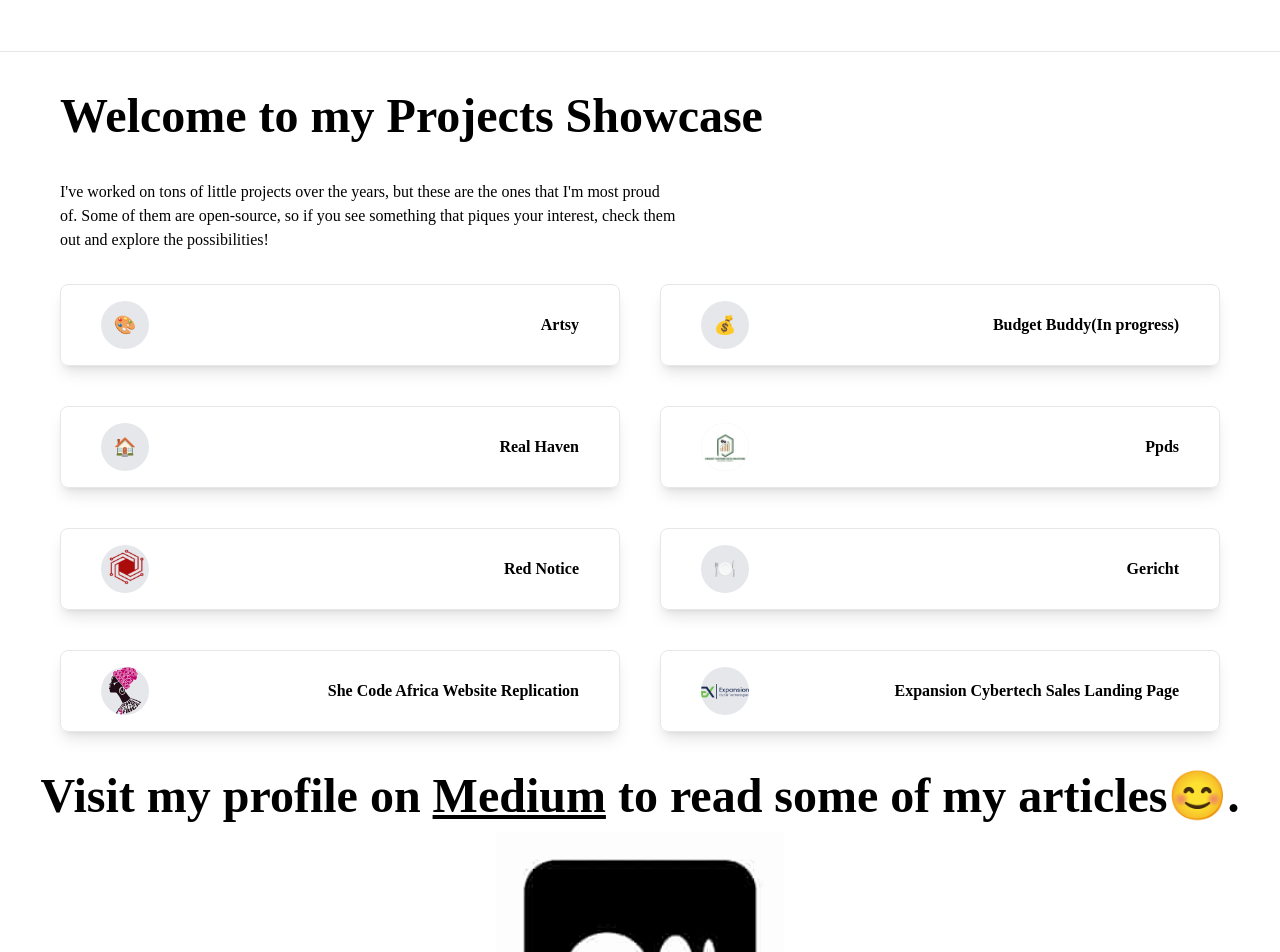
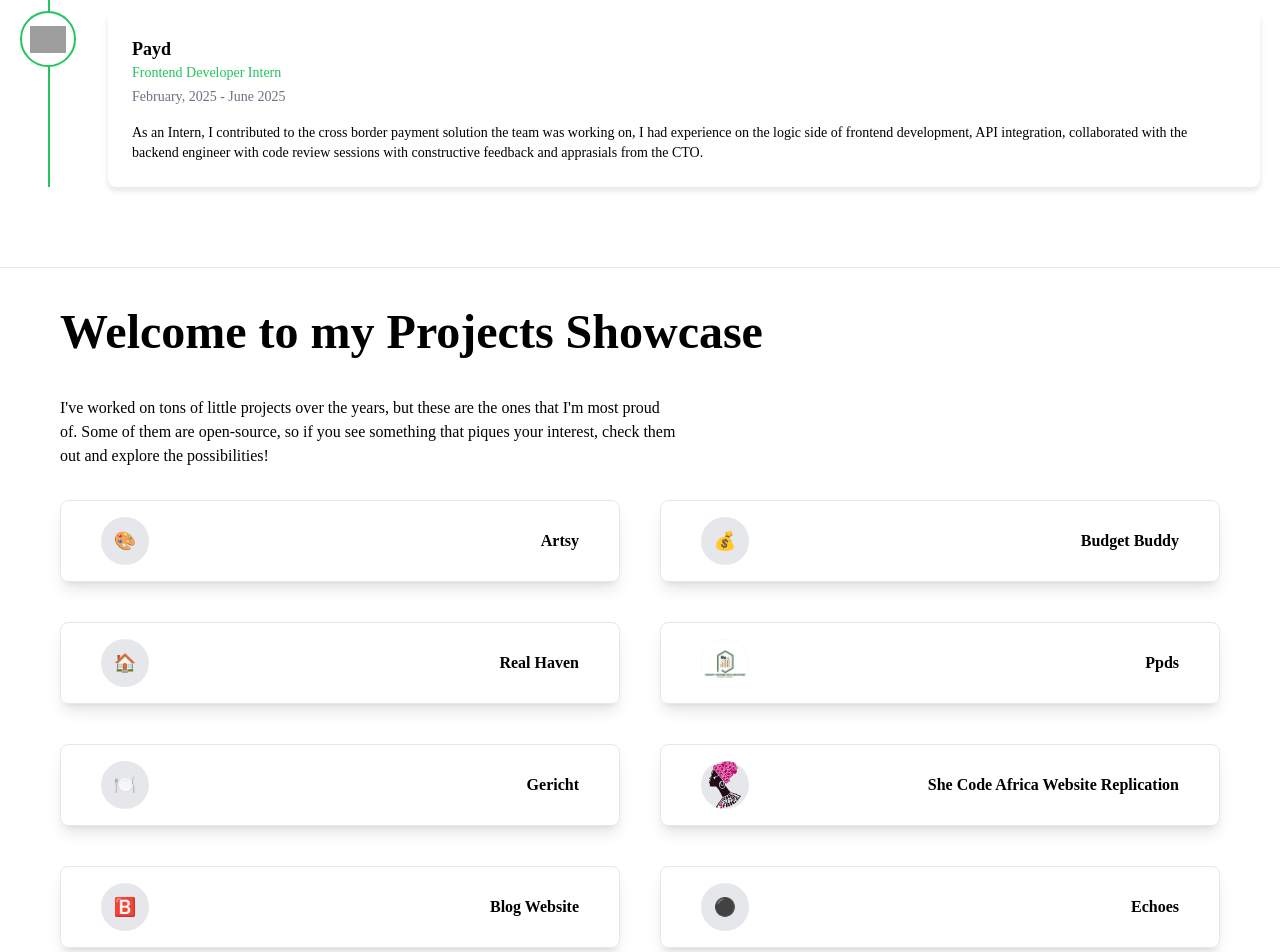
Before and after one commit to olagunju-oluwabukola/my-portfolio, a Vue app: page / in a window 1280 px wide. Shown: the part 1840-2792 px from the top of the page. Built offline with nearby package versions, Linux system fonts and the light colour scheme; grey boxes are pictures that could not be loaded; a web font is replaced by a local one.

Commit message:
some updates

```diff
--- a/package.json
+++ b/package.json
@@ -13,7 +13,7 @@
   "dependencies": {
     "@octokit/graphql": "^8.1.1",
     "axios": "^1.7.7",
-    "firebase": "^10.13.1",
+    "firebase": "^12.3.0",
     "github-calendar": "^2.3.4",
     "gsap": "^3.12.5",
     "vue": "^3.4.29",
--- a/src/components/WorkEx.vue
+++ b/src/components/WorkEx.vue
@@ -63,10 +63,19 @@ export default {
         {
           company: 'InstaMediRx',
           title: 'Frontend Developer (Volunteer)',
-          date: 'August, 2024 - Present',
+          date: 'August, 2024 - April 2025',
           description: `
             As a volunteer at InstaMediRx, I contributed to the development of an application designed to connect doctors and pharmacists with their clients. The app featured booking systems, online and physical consultation options, and user-friendly interfaces for easy navigation, while providing an intuitive and reliable experience.`,
           logo: '/InstamedixLogo.png',
+        },
+
+         {
+          company: 'Payd',
+          title: 'Frontend Developer Intern',
+          date:'February, 2025 - June 2025',
+          description: `
+            As an Intern, I contributed to the cross border payment solution the team was working on, I had experience on the logic side of frontend development, API integration, collaborated with the backend engineer with code review sessions with constructive feedback and apprasials from the CTO.`,
+          logo: 'https://web.mypayd.app/_next/static/media/authLogo.e6aa01fa.svg',
         },
       ],
     };
--- a/src/views/HomeView.vue
+++ b/src/views/HomeView.vue
@@ -132,7 +132,7 @@ export default {
           logo: '🎨',
         },
         {
-          title:'Budget Buddy(In progress)',
+          title:'Budget Buddy',
           link :'https://budget-buddy-rho-livid.vercel.app/',
           logo: '💰',
         },
@@ -146,11 +146,7 @@ export default {
           link: 'https://ppds-4ifk.vercel.app/',
           logo: '/ppds.jfif',
         },
-        {
-          title: 'Red Notice',
-          link: 'https://red-notice-wdyt.vercel.app/',
-          logo: '/rednotice.svg',
-        },
+
         {
           title: 'Gericht',
           link: 'https://gericht-resturant-app.netlify.app/',
@@ -162,10 +158,16 @@ export default {
           logo: '/sca.svg',
         },
 
+
         {
-          title: 'Expansion Cybertech Sales Landing Page',
-          link: 'https://ect-sales-page.vercel.app/',
-          logo: '/logo-combo-new.png',
+          title: 'Blog Website',
+          link: 'https://blogaime.netlify.app/',
+          logo: '🅱️',
+        },
+        {
+          title: 'Echoes',
+          link: 'https://echoes-iota-three.vercel.app/',
+          logo: '⚫',
         },
       ],
     };
```
Also changed, not shown: 1 other file (tests, documents, lock files or other folders).
